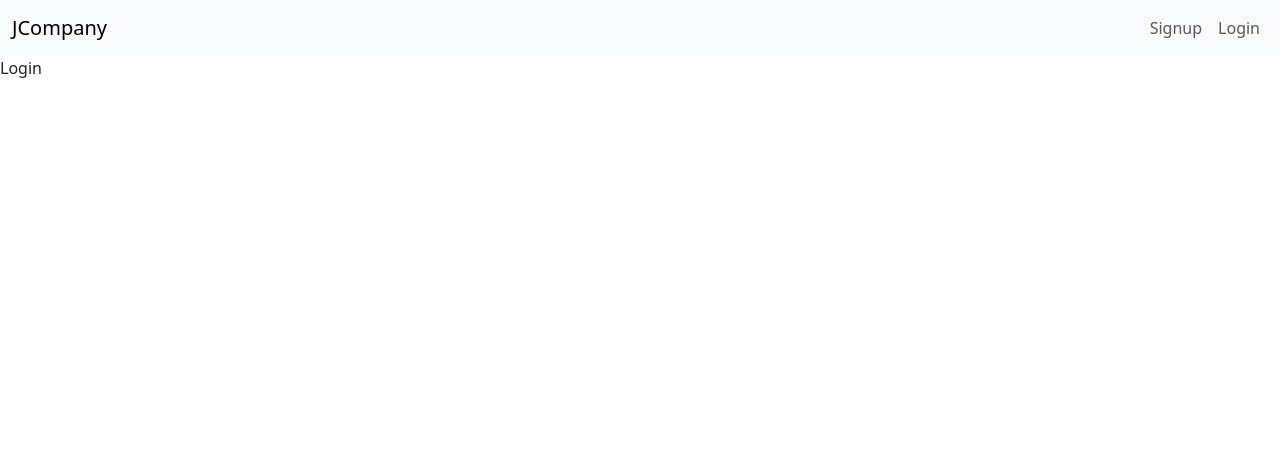
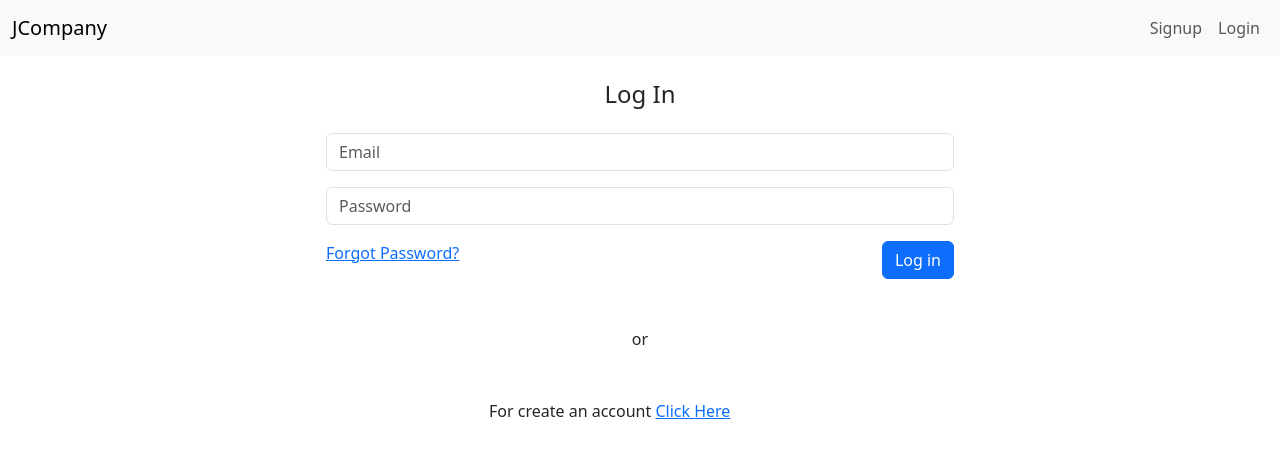
Before and after one commit to jeelion22/Roadmap-Day41-Password-Reset-Frontend-Task, a React (Vite) app: page /login in a window 1280 px wide. Shown: the top 458 px of the page. Built offline with nearby package versions, Linux system fonts and the light colour scheme.

Commit message:
added addtional links for those pages

```diff
--- a/src/Login.jsx
+++ b/src/Login.jsx
@@ -1,7 +1,73 @@
 import React from "react";
 
+import { Link } from "react-router-dom";
+
 const Login = () => {
-  return <div>Login</div>;
+  return (
+    <>
+      <div class="row justify-content-center text-center mt-4">
+        <div class="col-md-6">
+          <h4>Log In</h4>
+        </div>
+      </div>
+
+      <div class="row justify-content-center mt-3">
+        <div class="col-md-6">
+          <input
+            type="text"
+            class="form-control"
+            placeholder="Email"
+            aria-label="First name"
+          />
+        </div>
+      </div>
+
+      <div class="row justify-content-center mt-3">
+        <div class="col-md-6">
+          <input
+            type="text"
+            class="form-control"
+            placeholder="Password"
+            aria-label="First name"
+          />
+        </div>
+      </div>
+
+      <div class="row justify-content-center mt-3">
+        <div class="col-md-3 d-flex">
+          <div className="existing-account">
+            <span>
+              <Link to={"/forgotpassword"}>Forgot Password?</Link>
+            </span>
+          </div>
+        </div>
+        <div class="col-md-3 justify-content-end">
+          <div className=" d-flex justify-content-end">
+            <button type="submit" className="btn btn-primary">
+              Log in
+            </button>
+          </div>
+        </div>
+      </div>
+
+      <div class="row justify-content-center mt-5">
+        <div class="col-md-6 text-center">
+          <span>or</span>
+        </div>
+      </div>
+
+      <div class="row justify-content-center mt-5">
+        <div class="col-md-3 d-flex">
+          <div className="create-account">
+            <span>For create an account </span>
+            <span>
+              <Link to={"/signup"}>Click Here</Link>
+            </span>
+          </div>
+        </div>
+      </div>
+    </>
+  );
 };
 
 export default Login;
--- a/src/Signup.jsx
+++ b/src/Signup.jsx
@@ -4,7 +4,9 @@ import { Link } from "react-router-dom";
 const Signup = () => {
   return (
     <>
-      <div className="container-md-6 border p-5 m-5 rounded">
+      <div className="container-md-6  p-5">
+        <div className="row">
+          <div className="col">
             <div class="row justify-content-center text-center mt-4">
               <div class="col-md-6">
                 <h4>Sign Up</h4>
@@ -61,9 +63,11 @@ const Signup = () => {
             </div>
             <div class="row justify-content-center mt-3">
               <div class="col-md-3 d-flex">
-            <div className="existing-account">Already have an account?</div>
-            <div className="login ms-2">
+                <div className="existing-account">
+                  <span>Already have an account? </span>
+                  <span>
                     <Link to={"/login"}>Log In</Link>
+                  </span>
                 </div>
               </div>
               <div class="col-md-3 justify-content-end">
@@ -74,6 +78,8 @@ const Signup = () => {
                 </div>
               </div>
             </div>
+          </div>
+        </div>
       </div>{" "}
     </>
   );
```
Lines whose indentation alone changed are shown as unchanged.
